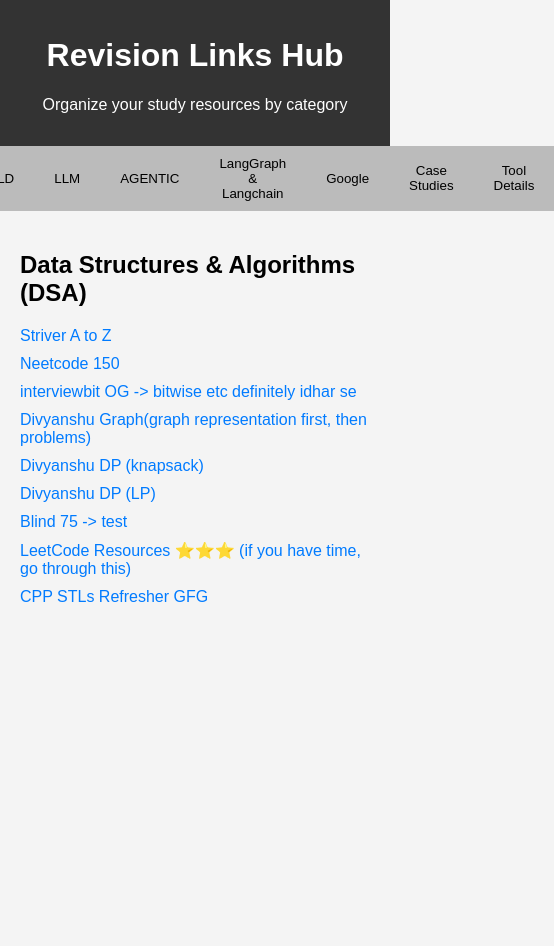
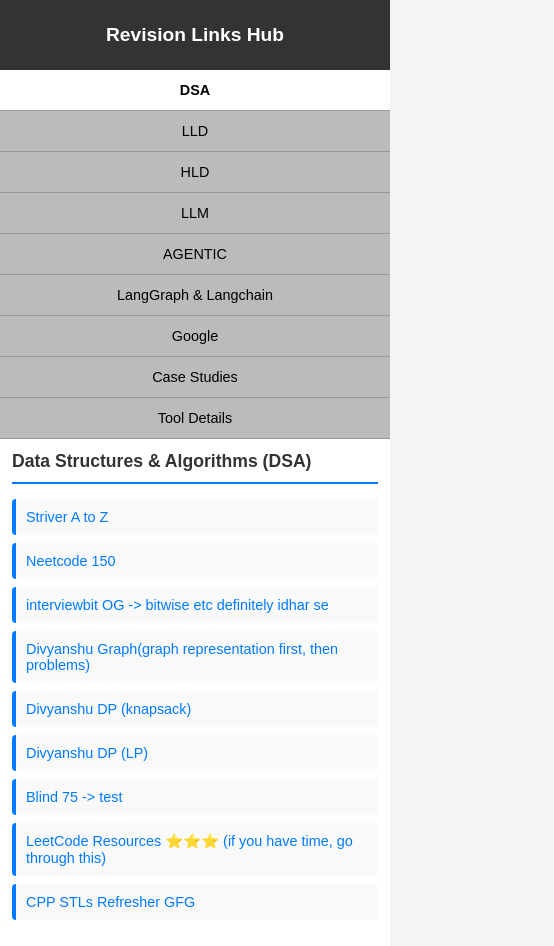
Before and after one commit to Divyanshu2411/Revision, a plain HTML site: page index.html in a window 390 px wide. Shown: the whole page, 554 px wide, since content can reach past the window. Before the commit the page ends 844 px from the top, so only its background shows below. Drawn offline with Linux system fonts and the light colour scheme.

Commit message:
Mobile Responsive and Logo

```diff
--- a/index.html
+++ b/index.html
@@ -4,18 +4,203 @@
     <meta charset="UTF-8">
     <meta name="viewport" content="width=device-width, initial-scale=1.0">
     <title>Revision Links Hub</title>
+    <link rel="icon" type="image/svg+xml" href="favicon.svg">
     <style>
-        body { font-family: Arial, sans-serif; margin: 0; padding: 0; background-color: #f4f4f4; }
-        header { background-color: #333; color: white; text-align: center; padding: 1rem; }
-        .tabs { display: flex; justify-content: center; background-color: #ddd; }
-        .tab-button { padding: 10px 20px; cursor: pointer; background-color: #bbb; border: none; }
-        .tab-button.active { background-color: #fff; }
-        .tab-content { display: none; padding: 20px; }
-        .tab-content.active { display: block; }
-        ul { list-style-type: none; padding: 0; }
-        li { margin: 10px 0; }
-        a { text-decoration: none; color: #007bff; }
-        a:hover { text-decoration: underline; }
+        * { box-sizing: border-box; }
+
+        body {
+            font-family: Arial, sans-serif;
+            margin: 0;
+            padding: 0;
+            background-color: #f4f4f4;
+            font-size: 16px;
+        }
+
+        header {
+            background-color: #333;
+            color: white;
+            text-align: center;
+            padding: 1.5rem 1rem;
+        }
+
+        header h1 {
+            margin: 0.5rem 0;
+            font-size: 2rem;
+        }
+
+        header p {
+            margin: 0.5rem 0;
+            font-size: 1rem;
+        }
+
+        .tabs {
+            display: flex;
+            justify-content: center;
+            background-color: #ddd;
+            flex-wrap: wrap;
+            gap: 0;
+        }
+
+        .tab-button {
+            padding: 12px 16px;
+            cursor: pointer;
+            background-color: #bbb;
+            border: none;
+            font-size: 1rem;
+            transition: all 0.3s ease;
+            white-space: nowrap;
+            flex-grow: 1;
+            max-width: 150px;
+        }
+
+        .tab-button:hover {
+            background-color: #aaa;
+        }
+
+        .tab-button.active {
+            background-color: #fff;
+            font-weight: bold;
+        }
+
+        .tab-content {
+            display: none;
+            padding: 20px;
+            max-width: 1000px;
+            margin: 0 auto;
+            background-color: white;
+            min-height: calc(100vh - 250px);
+        }
+
+        .tab-content.active {
+            display: block;
+        }
+
+        .tab-content h2 {
+            color: #333;
+            border-bottom: 2px solid #007bff;
+            padding-bottom: 10px;
+            margin-top: 0;
+        }
+
+        ul {
+            list-style-type: none;
+            padding: 0;
+        }
+
+        li {
+            margin: 15px 0;
+            padding: 10px;
+            background-color: #f9f9f9;
+            border-left: 4px solid #007bff;
+            border-radius: 4px;
+            transition: background-color 0.2s;
+        }
+
+        li:hover {
+            background-color: #f0f0f0;
+        }
+
+        a {
+            text-decoration: none;
+            color: #007bff;
+            font-weight: 500;
+        }
+
+        a:hover {
+            text-decoration: underline;
+            color: #0056b3;
+        }
+
+        /* Mobile Responsive Design */
+        @media (max-width: 768px) {
+            header {
+                padding: 1rem 0.5rem;
+            }
+
+            header h1 {
+                font-size: 1.5rem;
+            }
+
+            header p {
+                font-size: 0.9rem;
+            }
+
+            .tabs {
+                flex-wrap: wrap;
+            }
+
+            .tab-button {
+                padding: 10px 12px;
+                font-size: 0.85rem;
+                flex-grow: 1;
+                max-width: none;
+                min-width: 80px;
+            }
+
+            .tab-content {
+                padding: 15px;
+                min-height: auto;
+            }
+
+            .tab-content h2 {
+                font-size: 1.3rem;
+            }
+
+            ul {
+                padding: 0;
+            }
+
+            li {
+                margin: 10px 0;
+                padding: 8px;
+                font-size: 0.95rem;
+            }
+        }
+
+        @media (max-width: 480px) {
+            body {
+                font-size: 14px;
+            }
+
+            header h1 {
+                font-size: 1.2rem;
+            }
+
+            header p {
+                font-size: 0.8rem;
+                display: none;
+            }
+
+            .tabs {
+                flex-direction: column;
+            }
+
+            .tab-button {
+                width: 100%;
+                padding: 12px;
+                font-size: 0.9rem;
+                border-bottom: 1px solid #999;
+                max-width: none;
+            }
+
+            .tab-content {
+                padding: 12px;
+            }
+
+            .tab-content h2 {
+                font-size: 1.1rem;
+            }
+
+            li {
+                margin: 8px 0;
+                padding: 10px;
+                font-size: 0.9rem;
+            }
+
+            a {
+                word-break: break-word;
+            }
+        }
     </style>
 </head>
 <body>
```
Also changed, not shown: favicon.svg (added).
